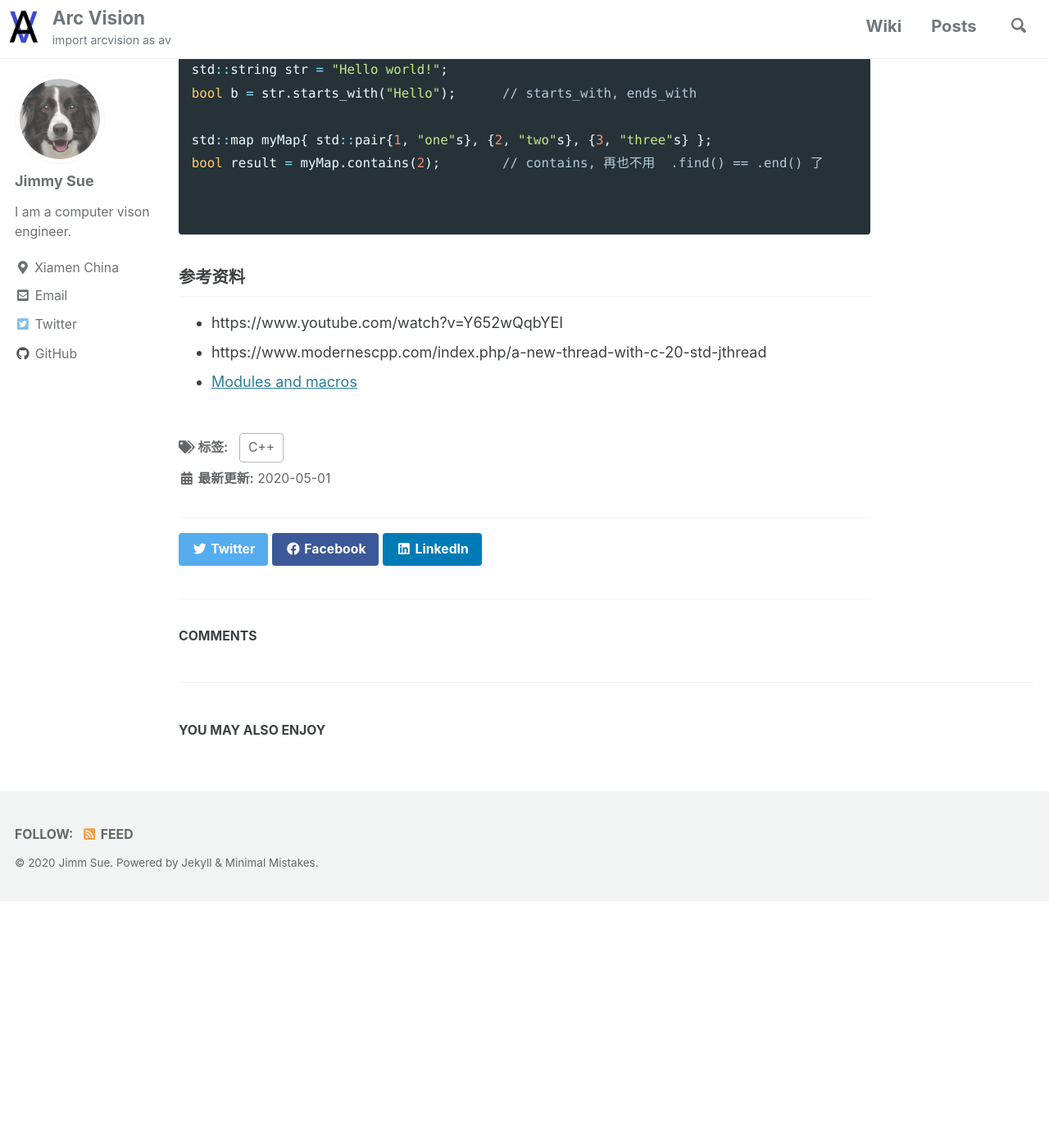
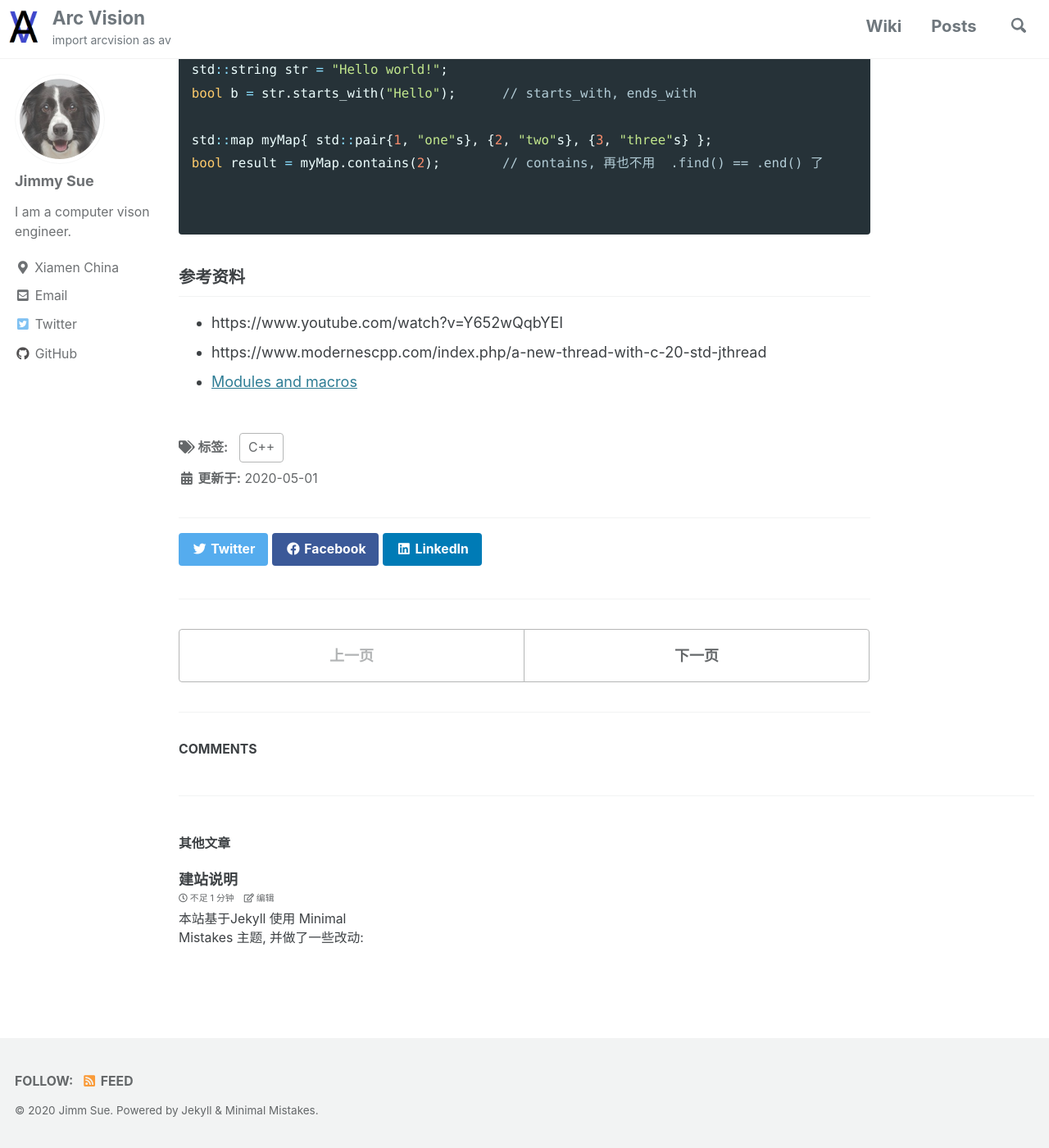
Before and after one commit to ArcVision/ArcVision.github.io, a Jekyll site: the page built from _posts/2020-05-01-cpp-20-features.md, in a window 1280 px wide and 1400 px high, scrolled down 22844 px. Shown: the whole window at 82% size. Built offline with Jekyll 4.4.1, drawn with Linux system fonts in a browser that asks for light colours; cached includes are drawn as plain includes; comment, search, counter and statistics services are not loaded; before the commit the page ends 23943 px from its top, so only the background shows below that.

Commit message:
增加建站说明

````diff
--- a/_data/ui-text.yml
+++ b/_data/ui-text.yml
@@ -1817,11 +1817,11 @@ zh: &DEFAULT_ZH
   meta_label                 :
   tags_label                 : "标签:"
   categories_label           : "分类:"
-  date_label                 : "最新更新:"
+  date_label                 : "更新于:"
   comments_label             :
   comments_title             : "Comments"
   more_label                 : "Learn more"
-  related_label              : "You may also enjoy"
+  related_label              : "其他文章"
   follow_label               : "Follow:"
   feed_label                 : "Feed"
   powered_by                 : "Powered by"
--- /dev/null
+++ b/_posts/2020-08-09-site-creation.md
@@ -0,0 +1,26 @@
+---
+layout: single
+title: 建站说明
+---
+
+本站基于`Jekyll` 使用 [Minimal Mistakes](https://mmistakes.github.io/minimal-mistakes/docs/configuration/) 主题, 并做了一些改动:
+
+- 固定上方横幅(mast header)  参考这个[issue](https://github.com/mmistakes/minimal-mistakes/issues/490)进行修改
+- 固定上方横幅导致点击 anchor 滚动的时候标题被横幅覆盖, 参考这篇[博客](https://css-tricks.com/hash-tag-links-padding/)进行修改
+- 文章及其他内容的日期改为最后修改的时间, 并且时间的格式改为 `%Y-%m-%d`, 获取页面最后的修改日期的插件为: `jekyll-last-modified-at`
+
+## 遇到的坑
+
+1. **无法展示左边的 `sidebar`**
+    需要将 wiki 的内容纳入 collections 中. 方法是在在 `_config.yml` 的配置:
+    ```yml
+    collections:
+        wiki:
+            output: true
+            permalink: /:collection/:path/
+    ```
+    其他设置按照[官方文档](https://mmistakes.github.io/minimal-mistakes/docs/layouts/#sidebars)操作即可
+
+## TODO
+
+- [ ] 分享到中文社交平台, 如微博, 微信等
````
